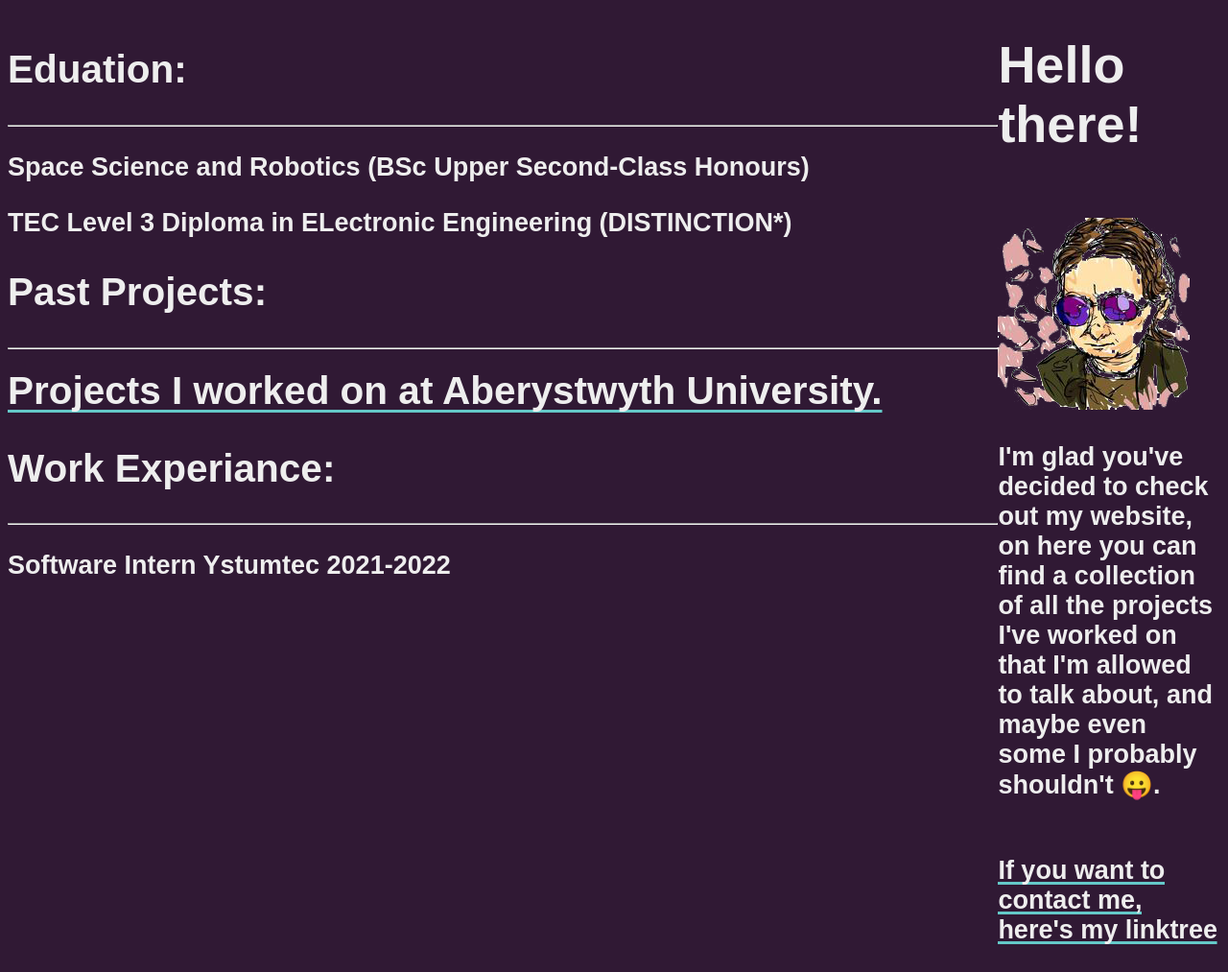
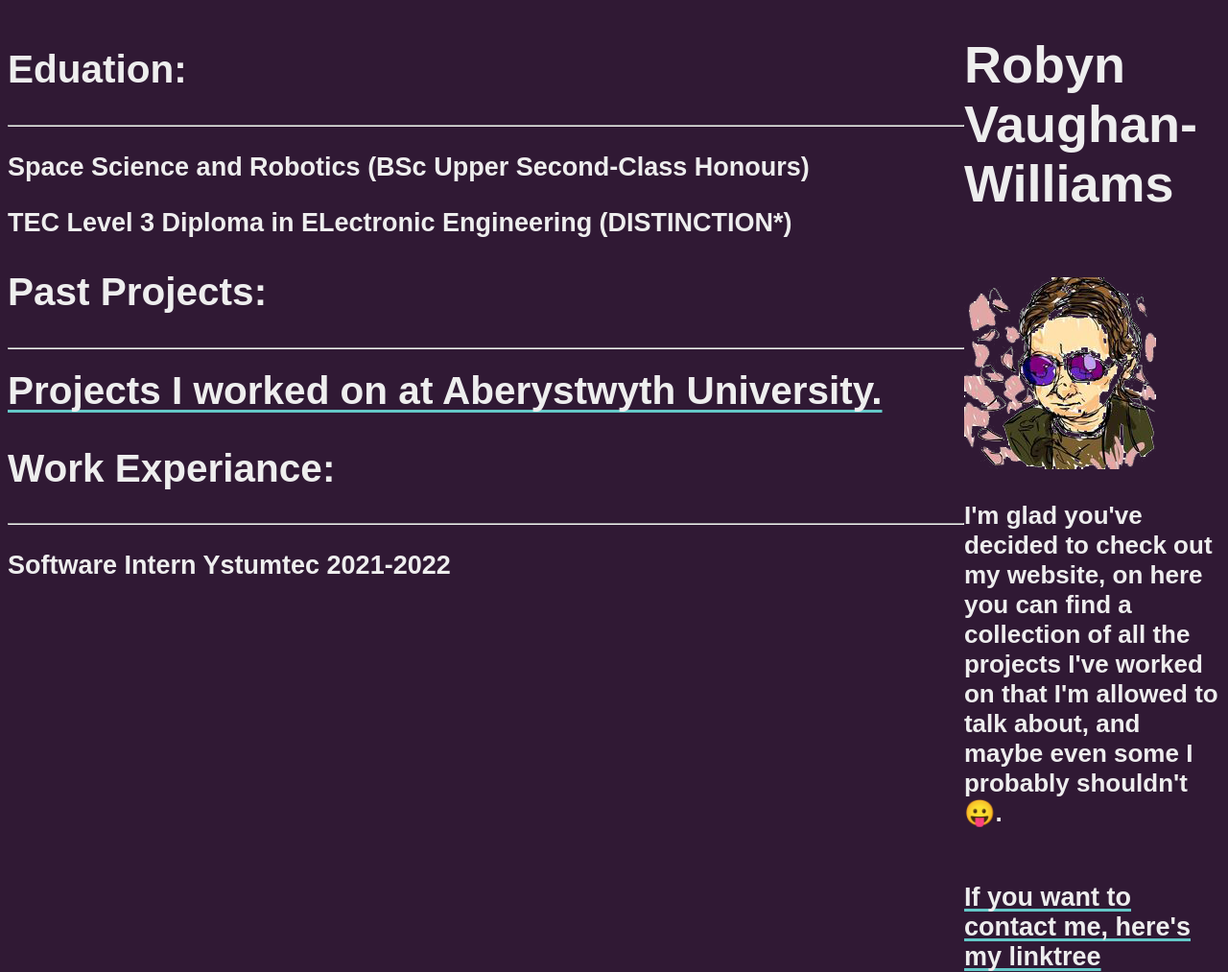
Before and after one commit to Bobyn123/Bobyn123.github.io, a plain HTML site: page index.html in a window 1280 px wide. Shown: the whole page at 96% size. Before the commit the page ends 985 px from the top, so only its background shows below. Drawn offline with Linux system fonts and the light colour scheme.

Commit message:
Update index.html

```diff
--- a/index.html
+++ b/index.html
@@ -41,10 +41,10 @@
     </div>
     <div id="right-column">
 
-    <h1>Hello there! </h1><br>
+    <h1>Robyn Vaughan-Williams </h1><br>
     <img src="./logo_trans.png" alt="logo">
     <br>
-    <p>I'm glad you've decided to check out my website, on here you can find a collection of all the projects I've worked on that I'm allowed to talk about, and maybe even some I probably shouldn't 😛.</p> <br>
+    <p style="font-size: 26px">I'm glad you've decided to check out my website, on here you can find a collection of all the projects I've worked on that I'm allowed to talk about, and maybe even some I probably shouldn't 😛.</p> <br>
     <a href="https://linktr.ee/bobyn123?utm_source=linktree_admin_share">If you want to contact me, here's my linktree</a>
 
     </div>
```
